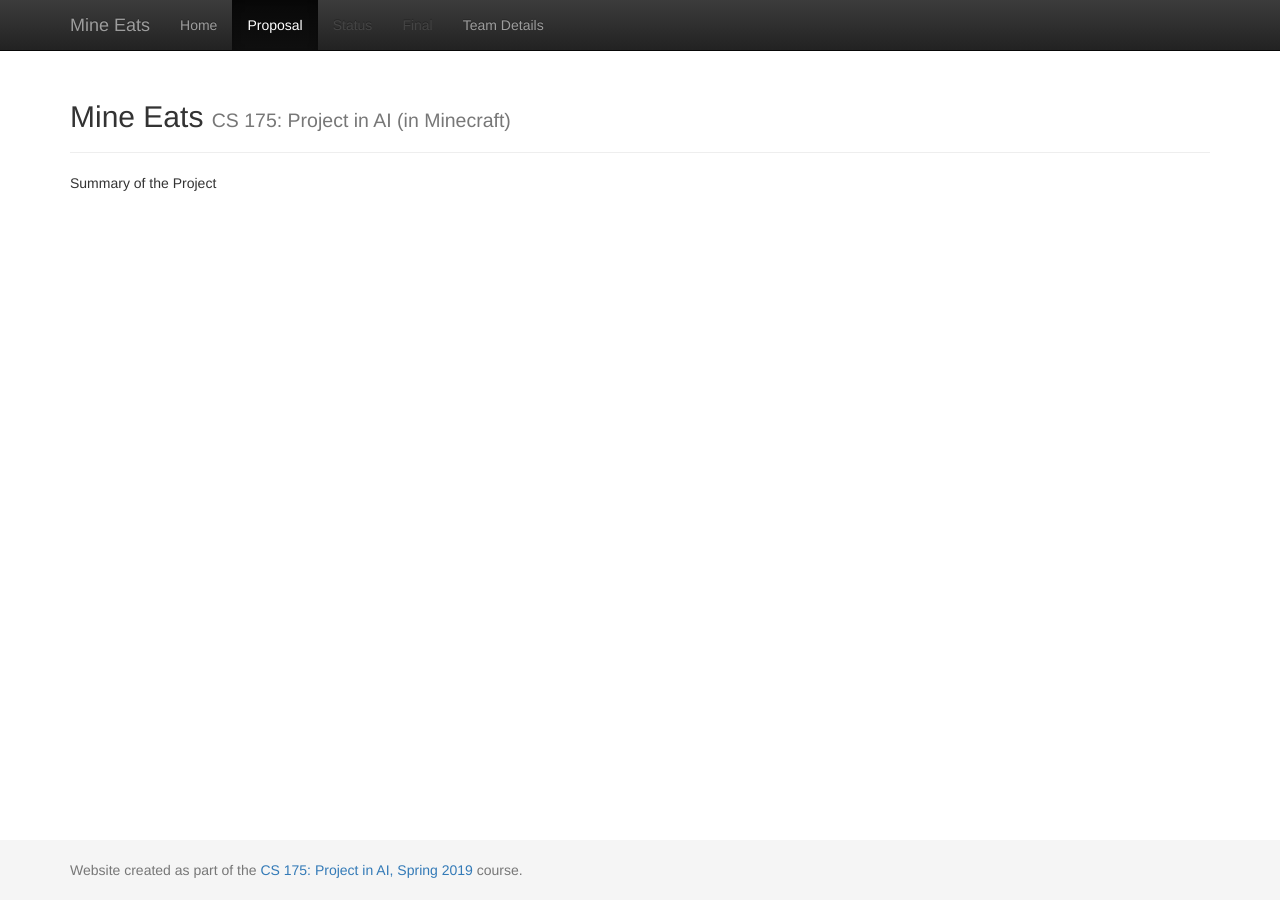
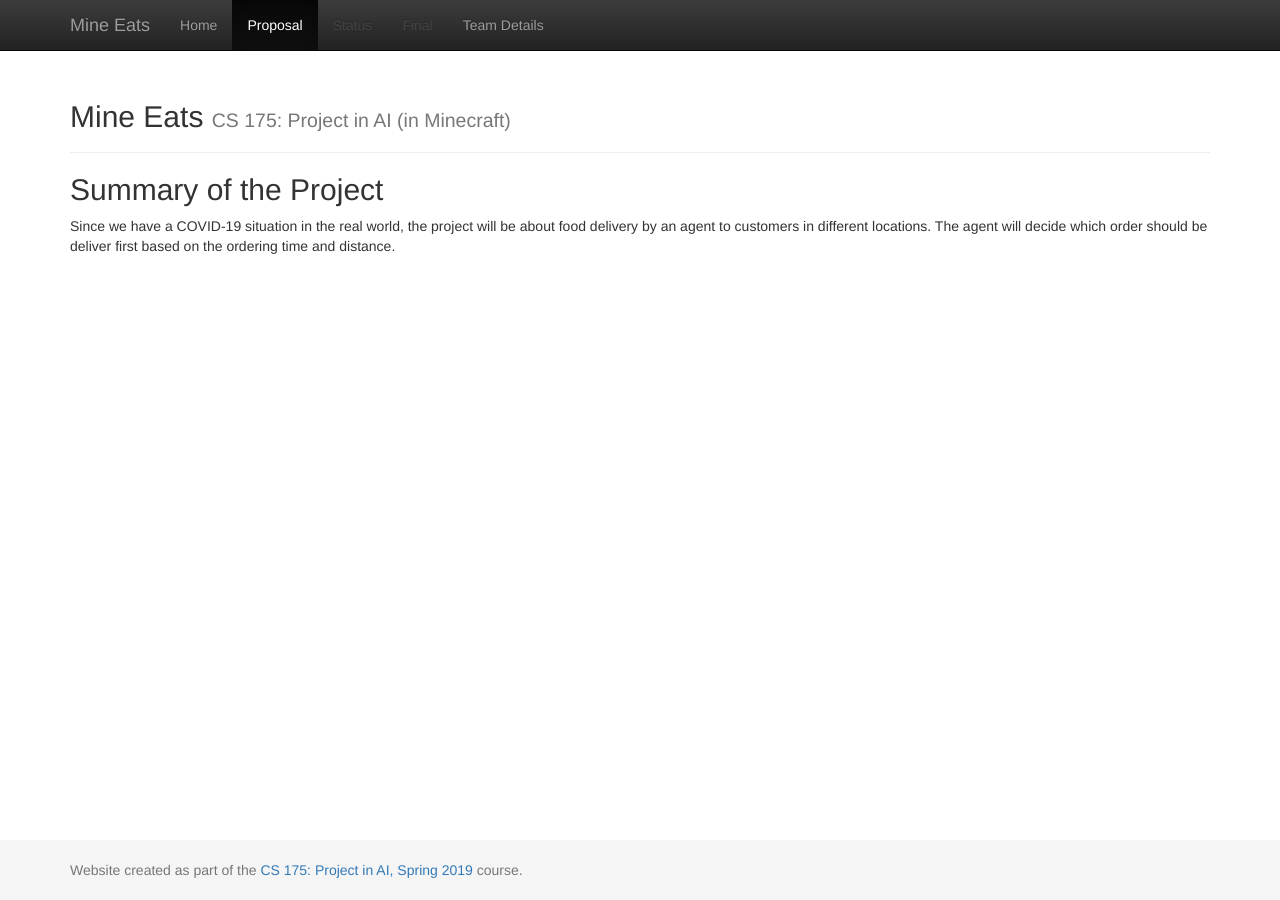
Before and after one commit to Superpanda35/Serious-Sam, a Jekyll site: the page built from docs/proposal.md, in a window 1280 px wide. Built offline with Jekyll 4.4.1, drawn with Linux system fonts in a browser that asks for light colours.

Commit message:
Update proposal.md

```diff
--- a/docs/proposal.md
+++ b/docs/proposal.md
@@ -3,4 +3,5 @@ layout: default
 title: Proposal
 ---
 
-Summary of the Project
+## Summary of the Project
+Since we have a COVID-19 situation in the real world, the project will be about food delivery by an agent to customers in different locations. The agent will decide which order should be deliver first based on the ordering time and distance.
```
